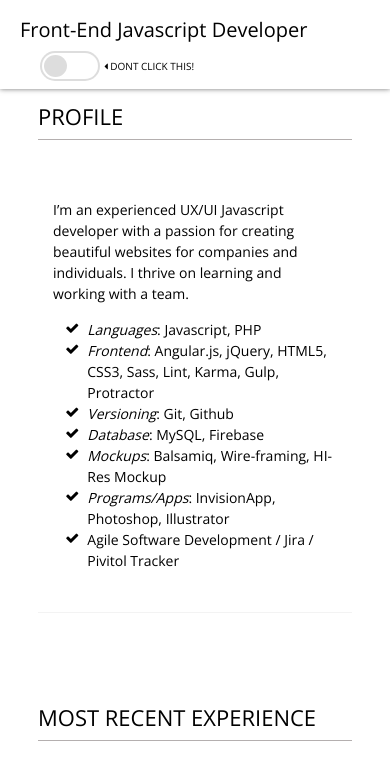
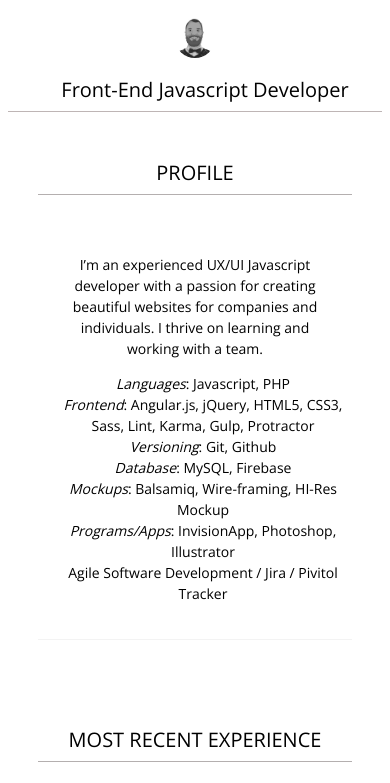
Before and after one commit to offthegridcoders/personal-resume, a website: page src/templates/index.html in a window 390 px wide. Shown: the top 783 px of the page. Drawn offline with nearby package versions, Linux system fonts and the light colour scheme; files that its build step writes are made by us from their sources; files whose address does not match are found by name.

Commit message:
made responsive

```diff
--- a/src/js/scripts.js
+++ b/src/js/scripts.js
@@ -7,13 +7,13 @@ $.fn.colorize = function() {
 };
 
 $(function() {
-  $('.logo').hide();
-  $('.logo-container').hide();
+  $('.logo').grayscale();
 
   $('#fancySwitch').on('change', function(e) {
     if ($(e.target)[0].checked) {
-      $('.logo-container').show('fast');
-      $('.logo').show('fast');
+      $('.logo').colorize();
+      $('.main-nav').css('box-shadow', '0px 0px 5px #747474');
+      $('.main-nav').css('border-bottom', '0');
       $('a').css('color', '#43a0fa');
       $('.standard-section').css('border-left', 'solid 10px #8CE196');
       $('.standard-section').css('background-color', 'rgba(97, 139, 102, 0.09)');
@@ -21,14 +21,15 @@ $(function() {
       $('footer').css('background-color', 'rgba(97, 139, 102, 0.09)');
       $('article').css('box-shadow', '2px 2px 5px rgba(0, 0, 0, 0.14)');
     } else {
-      $('.logo-container').hide();
-      $('.logo').hide();
+      $('.logo').grayscale();
       $('a').css('color', '#000');
       $('.standard-section').css('border-left', '0');
       $('.standard-section').css('background-color', '#fff');
       $('footer').css('border-left', '0');
       $('footer').css('background-color', '#fff');
       $('article').css('box-shadow', 'none');
+      $('.main-nav').css('box-shadow', 'none');
+      $('.main-nav').css('border-bottom', '1px solid #BEB5B5');
     }
   });
 });
--- a/src/scss/defaults/_index.scss
+++ b/src/scss/defaults/_index.scss
@@ -5,10 +5,6 @@
 
 .clearfix {
   overflow: auto;
-}
-
-body {
-  padding-top: 45px;
 }
 
 a {
--- a/src/scss/modules/_nav.scss
+++ b/src/scss/modules/_nav.scss
@@ -1,12 +1,12 @@
 .main-nav {
   width: 100%;
-  box-shadow: 0px 0px 5px #747474;
   position: fixed;
   top: 0;
   left: 0;
   background-color: #fff;
   z-index: 999;
-  padding: 8px 0 8px 20px;
+  padding: 0;
+  border-bottom: solid 1px #BEB5B5;
 
   h1 {
     margin: 0;
@@ -15,30 +15,17 @@
     font-size: 20px;
     vertical-align: middle;
     line-height: 43px;
+    padding-left: 20px;
+
+    @media screen and (max-width: 800px) {
+      text-align: center;
+      width: 100%;
+    }
   }
 
   span {
     font-size: 10px;
   }
-
-  // ul {
-  //   margin: 0;
-  //   padding: 0;
-  //   list-style: none;
-  //   float: right;
-  //
-  //   li {
-  //     display: inline-block;
-  //     margin: 10px 30px;
-  //   }
-  //
-  //   a {
-  //     text-decoration: none;
-  //     text-transform: uppercase;
-  //     font-size: 14px;
-  //     color: #000;
-  //   }
-  // }
 
   .logo {
     background-image: url('../assets/avatar.jpg');
@@ -50,5 +37,31 @@
     width: 40px;
     vertical-align: middle;
     border-radius: 50%;
+    margin-left: 20px;
+
+    @media screen and (max-width: 800px) {
+      margin: 10px auto;
+      display: block;
+    }
+  }
+
+  .switch-container {
+    display: inline-block;
   }
 }
+
+  @media screen and (max-width: 800px) {
+    .main-nav {
+      position: static;
+
+      .switch-container {
+        z-index: 999;
+      }
+
+      .sticky-switch {
+        position: fixed;
+        right: 15px;
+        bottom: 15px;
+      }
+    }
+  }
--- a/src/scss/modules/_sections.scss
+++ b/src/scss/modules/_sections.scss
@@ -8,6 +8,11 @@
     border-bottom: solid 1px #B4AFAF;
     padding-bottom: 8px;
     margin-bottom: 20px;
+
+    @media screen and (max-width: 800px) {
+      text-align: center;
+      font-size: 20px;
+    }
   }
 
   p,
@@ -16,8 +21,23 @@
     font-size: 14px;
   }
 
+  p {
+    font-weight: 100;
+  }
+
   ul {
     margin-top: 15px;
+
+    @media screen and (max-width: 800px) {
+      width: 300px;
+      margin: 10px auto;
+    }
+  }
+
+  .fa-check {
+    @media screen and (max-width: 800px) {
+      display: none;
+    }
   }
 
   article {
@@ -25,6 +45,10 @@
     margin-bottom: 10px;
     padding: 25px 15px;
     border-bottom: solid 1px $lightest-gray;
+
+    @media screen and (max-width: 800px) {
+      text-align: center;
+    }
 
     header {
       padding-bottom: 10px;
@@ -53,6 +77,18 @@
       display: inline-block;
       margin-right: 30px;
       width: 160px;
+
+      @media screen and (max-width: 800px) {
+        display: block;
+        margin: 10px auto;
+        width: auto;
+      }
     }
   }
 }
+
+.first-section {
+  @media screen and (min-width: 800px) {
+    margin-top: 55px;
+  }
+}
--- a/src/scss/modules/_toggle-switch.scss
+++ b/src/scss/modules/_toggle-switch.scss
@@ -2,6 +2,10 @@
   display: inline-block;
   vertical-align: middle;
   margin-left: 20px;
+
+  @media screen and (max-width: 800px) {
+    margin: 0;
+  }
 
   .cmn-toggle {
     position: absolute;
--- a/src/templates/index.html
+++ b/src/templates/index.html
@@ -5,18 +5,19 @@
     <nav class="main-nav clearfix">
       <div class="logo"></div>
       <h1>Front-End Javascript Developer</h1>
-      <div class="switch">
-        <input id="fancySwitch" class="cmn-toggle cmn-toggle-round-flat" type="checkbox">
-        <label for="fancySwitch"></label>
+      <div class="switch-container sticky-switch">
+        <div class="switch">
+          <input id="fancySwitch" class="cmn-toggle cmn-toggle-round-flat" type="checkbox">
+          <label for="fancySwitch"></label>
+        </div>
       </div>
-      <span><i class="fa fa-caret-left"></i> DONT CLICK THIS!</span>
       <!-- <ul>
         <li><a href="/">Resume</a></li>
         <li><a href="#">Code Samples</a></li>
         <li><a href="#">Contact</a></li>
       </ul> -->
     </nav>
-    <section class="standard-section">
+    <section class="standard-section first-section">
       <h1>profile</h1>
       <article>
         <p>I’m an experienced UX/UI Javascript developer with a passion for creating beautiful
```
Also changed, not shown: dist/css/main.css, dist/index.html, dist/js/scripts.js.
